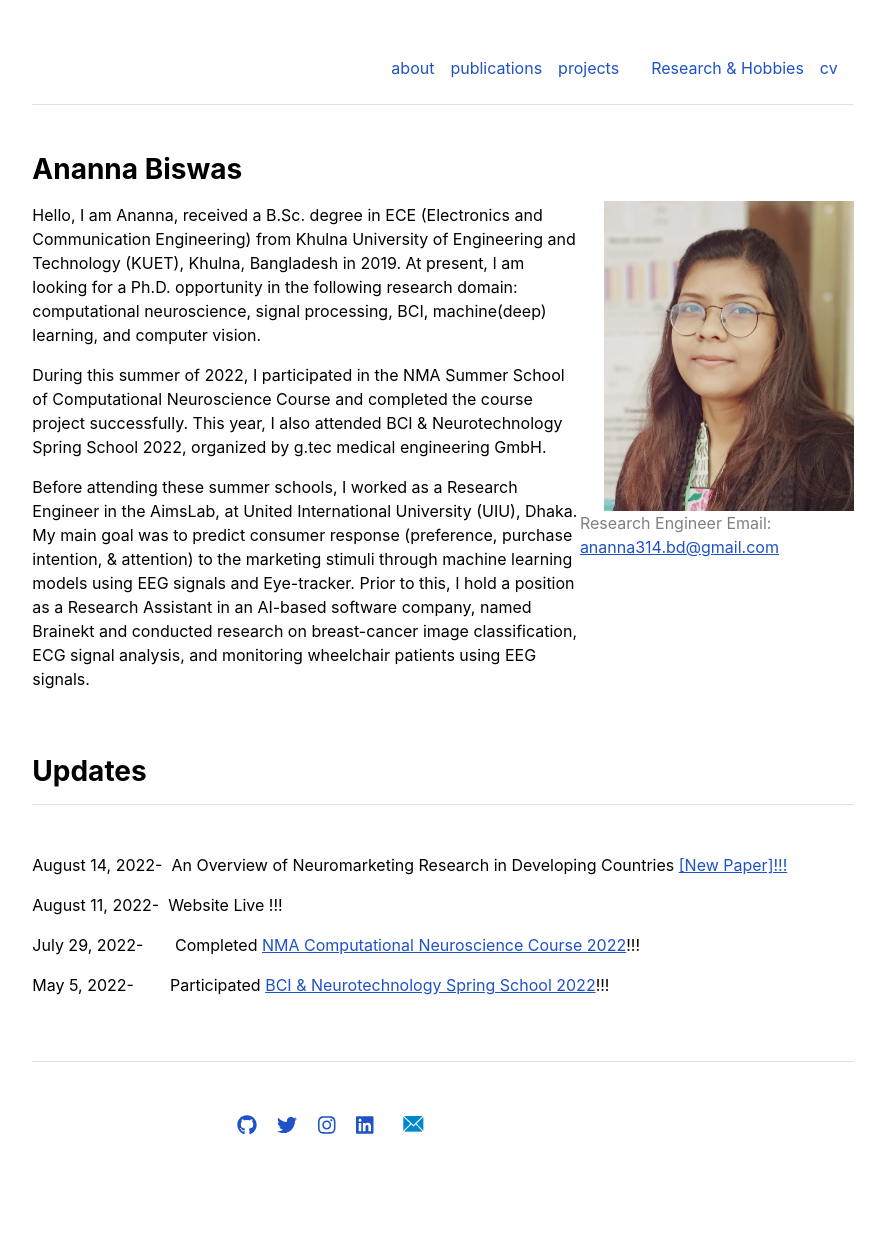
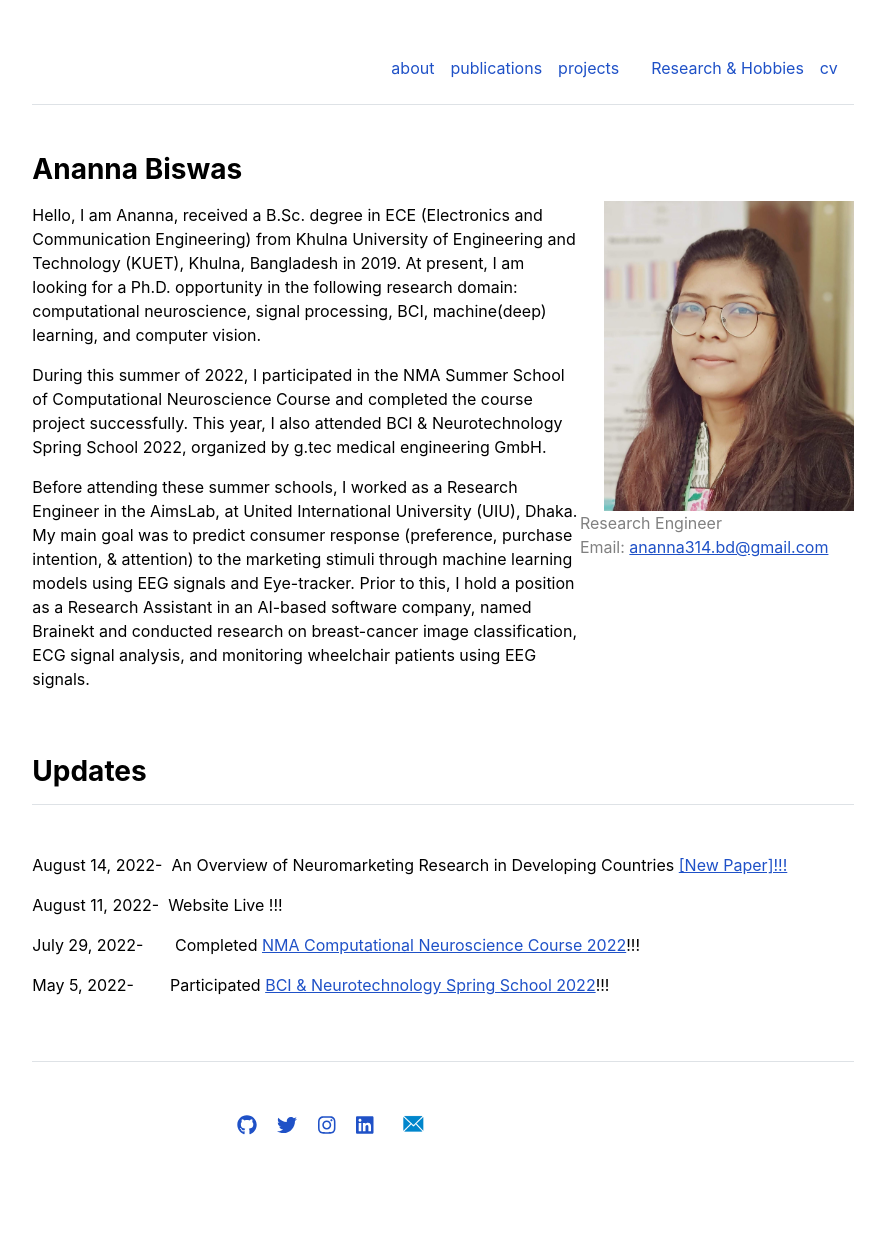
Before and after one commit to Anannabiswas/anannabiswas.github.io, a Jekyll site: the page built from index.md, in a window 1280 px wide. Shown: the whole page, without its empty margins (197-1082 px from the left). Built offline with Jekyll 4.4.1, drawn with Linux system fonts in a browser that asks for light colours.

Commit message:
Update home.html

```diff
--- a/_layouts/home.html
+++ b/_layouts/home.html
@@ -14,9 +14,9 @@ layout: default
      <img src="{{ site.github.url }}/assets/img/ananna_1.jpeg" alt="Home" width="250" height="310"style="float:right">
    </p>
 
-       <p style="color: gray;">  Research Engineer
+    <p style="color: gray;">  Research Engineer  </br>
        Email: <a href="mailto:ananna314.bd@gmail.com">ananna314.bd@gmail.com</a>
-       </p>
+    </p>
 
   </div>
 </div>
```
